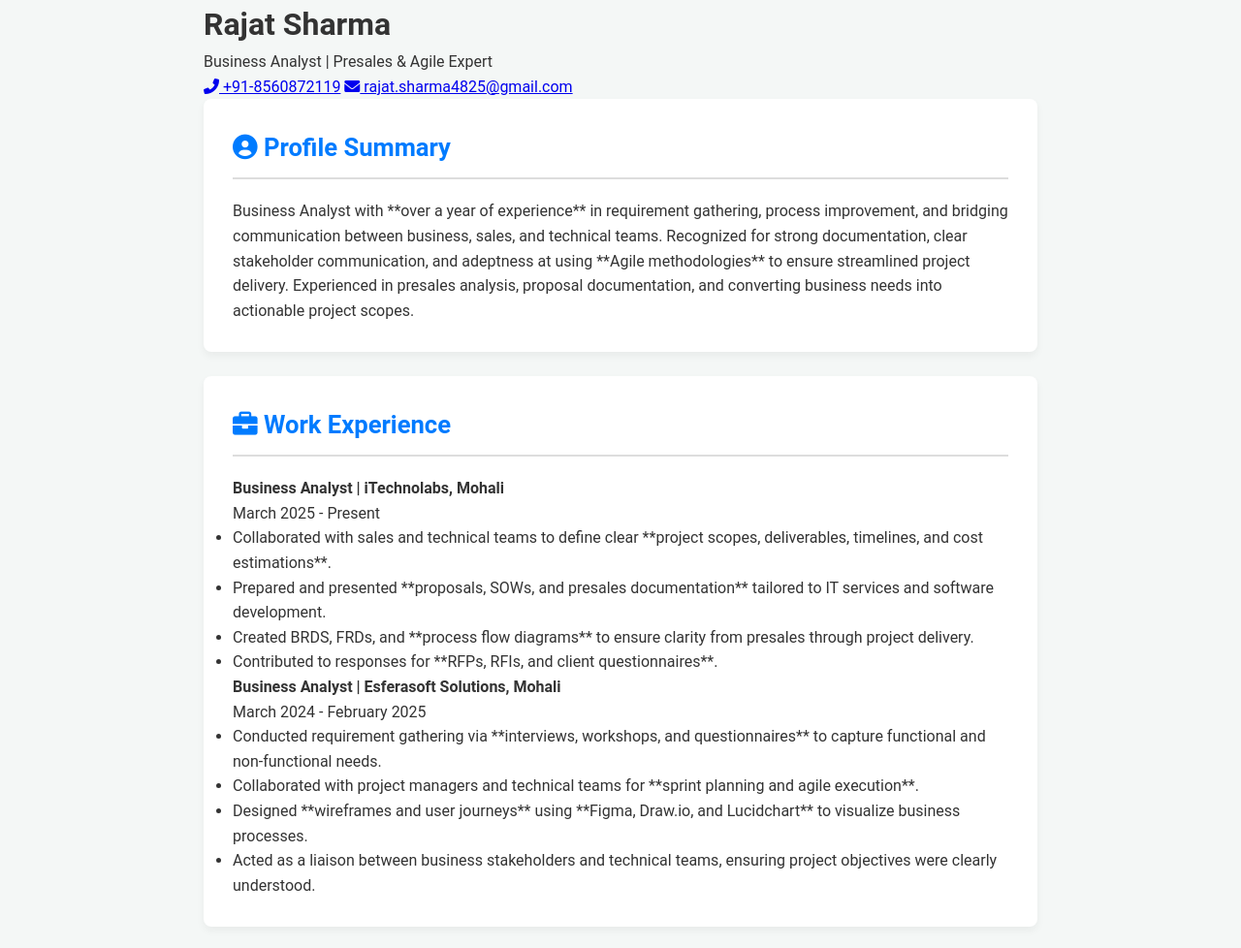
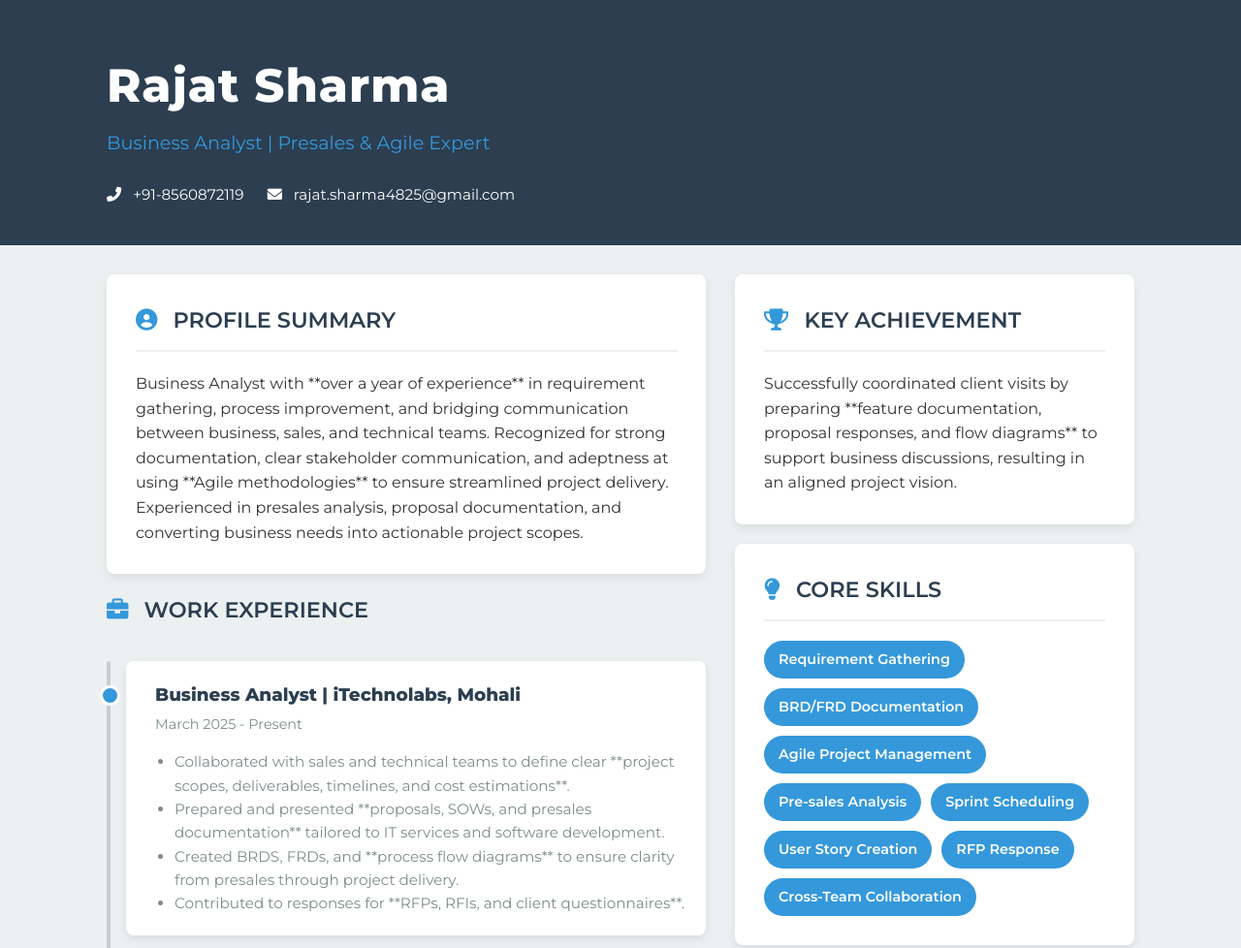
Before and after one commit to rajat-2499/Rajat-Online-Resume, a plain HTML site: page index.html in a window 1280 px wide. Shown: the top 978 px of the page at 97% size. Drawn offline with Linux system fonts and the light colour scheme.

Commit message:
Update style.css

```diff
--- a/style.css
+++ b/style.css
@@ -1,12 +1,13 @@
-/* Base Reset and Global Styles */
+/* MODERN CSS STYLING */
 :root {
-    --primary-color: #007bff; /* Professional blue for accents */
+    --primary-color: #3498db; /* Clean, professional blue */
+    --accent-color: #2c3e50; /* Darker accent for headers */
     --text-color: #333;
-    --bg-color: #f4f7f6;
-    --header-bg: #2c3e50; /* Darker header for contrast */
-    --header-text: #ffffff;
-    --section-bg: #ffffff;
-    --border-color: #ddd;
+    --light-text: #7f8c8d;
+    --bg-color: #ecf0f1; /* Very light gray background */
+    --card-bg: #ffffff;
+    --shadow: 0 4px 10px rgba(0, 0, 0, 0.08);
+    --border-radius: 8px;
 }
 
 * {
@@ -16,194 +17,216 @@
 }
 
 body {
-    font-family: 'Roboto', sans-serif;
+    font-family: 'Montserrat', sans-serif;
     line-height: 1.6;
     color: var(--text-color);
     background-color: var(--bg-color);
-    padding-bottom: 50px; /* Space for the fixed footer */
 }
 
-/* Layout and Container */
 .container {
-    max-width: 900px;
+    max-width: 1100px;
     margin: 0 auto;
     padding: 0 20px;
 }
 
-/* Header Styling */
-.header {
-    background-color: var(--header-bg);
-    color: var(--header-text);
-    padding: 40px 0;
+/* --- HEADER / HERO SECTION --- */
+.hero-header {
+    background-color: var(--accent-color);
+    color: #ffffff;
+    padding: 50px 0 40px;
     margin-bottom: 30px;
 }
 
-.header h1 {
-    font-size: 2.5em;
-    font-weight: 700;
+.hero-header h1 {
+    font-size: 3em;
+    font-weight: 800;
+    margin-bottom: 5px;
+    letter-spacing: 1px;
+}
+
+.role-title {
+    font-size: 1.2em;
+    font-weight: 400;
+    color: var(--primary-color);
+    margin-bottom: 25px;
+}
+
+.contact-links a {
+    text-decoration: none;
+    color: #ffffff;
+    margin-right: 20px;
+    font-size: 0.95em;
+    transition: color 0.3s;
+}
+
+.contact-links a:hover {
+    color: var(--primary-color);
+}
+
+.contact-links i {
+    margin-right: 8px;
+}
+
+/* --- GRID LAYOUT --- */
+.grid-container {
+    display: grid;
+    /* Main Content (3 parts) and Sidebar (2 parts) */
+    grid-template-columns: 3fr 2fr;
+    gap: 30px;
+    margin-top: 30px;
+}
+
+.card {
+    background-color: var(--card-bg);
+    padding: 30px;
+    margin-bottom: 20px;
+    border-radius: var(--border-radius);
+    box-shadow: var(--shadow);
+    transition: transform 0.2s, box-shadow 0.2s;
+}
+
+.card:hover {
+    transform: translateY(-3px);
+    box-shadow: 0 6px 15px rgba(0, 0, 0, 0.15);
+}
+
+.section-title {
+    color: var(--accent-color);
+    font-size: 1.4em;
+    font-weight: 600;
+    border-bottom: 2px solid #ecf0f1;
+    padding-bottom: 12px;
+    margin-bottom: 20px;
+    text-transform: uppercase;
+}
+
+.icon-bullet {
+    color: var(--primary-color);
+    margin-right: 10px;
+}
+
+/* --- SKILLS GRID (BADGES) --- */
+.skills-grid {
+    display: flex;
+    flex-wrap: wrap;
+    gap: 10px;
+}
+
+.skill-badge {
+    background-color: var(--primary-color);
+    color: #ffffff;
+    padding: 8px 15px;
+    border-radius: 50px; /* Pill shape */
+    font-size: 0.9em;
+    font-weight: 600;
+    cursor: default;
+    transition: background-color 0.2s, transform 0.1s;
+}
+
+.skill-badge:hover {
+    background-color: #2980b9; /* Slightly darker on hover */
+    transform: scale(1.03);
+}
+
+/* --- WORK EXPERIENCE TIMELINE --- */
+.timeline {
+    position: relative;
+    padding-left: 20px;
+}
+
+.timeline::before {
+    content: '';
+    position: absolute;
+    top: 0;
+    left: 0;
+    width: 4px;
+    height: 100%;
+    background-color: #ccc;
+    border-radius: 2px;
+}
+
+.timeline-item {
+    position: relative;
+    padding: 20px 20px 20px 30px;
+    margin-bottom: 30px;
+    border-left: none; /* Removed default border */
+}
+
+.timeline-item::before {
+    content: '';
+    position: absolute;
+    left: -27px;
+    top: 25px;
+    width: 15px;
+    height: 15px;
+    border-radius: 50%;
+    background-color: var(--primary-color);
+    border: 3px solid var(--card-bg); /* Ring effect */
+    z-index: 1;
+}
+
+.timeline-item h4 {
+    color: var(--accent-color);
+    font-size: 1.15em;
     margin-bottom: 5px;
 }
 
-.header h2 {
-    font-size: 1.2em;
-    font-weight: 300;
+.timeline-date {
+    color: var(--light-text);
+    font-size: 0.9em;
+    display: block;
     margin-bottom: 15px;
-    color: #b4c9e1;
 }
 
-.contact-info span {
-    display: inline-block;
-    margin-right: 20px;
-    font-size: 0.9em;
+.timeline-item ul {
+    list-style: disc;
+    margin-left: 20px;
+    font-size: 0.95em;
+    color: var(--light-text);
 }
 
-.contact-info i {
-    color: var(--primary-color);
-    margin-right: 5px;
+/* --- FOOTER --- */
+.footer {
+    text-align: center;
+    padding: 25px 0;
+    margin-top: 40px;
+    color: var(--light-text);
+    font-size: 0.9em;
+    border-top: 1px solid #ddd;
 }
 
-/* Section Styling */
-.section {
-    background-color: var(--section-bg);
-    padding: 30px;
-    margin-bottom: 25px;
-    border-radius: 8px;
-    box-shadow: 0 4px 8px rgba(0, 0, 0, 0.05);
+/* --- RESPONSIVENESS (Crucial for Modern Design) --- */
+@media (max-width: 992px) {
+    .grid-container {
+        /* Collapse to single column on smaller screens */
+        grid-template-columns: 1fr;
+    }
 }
 
-.section-title {
-    color: var(--primary-color);
-    font-size: 1.6em;
-    border-bottom: 2px solid var(--border-color);
-    padding-bottom: 10px;
-    margin-bottom: 20px;
-}
-
-/* Work Experience Styling */
-.job-entry {
-    margin-bottom: 25px;
-    padding-left: 15px;
-    border-left: 3px solid var(--primary-color);
-}
-
-.job-entry h4 {
-    font-size: 1.1em;
-    color: #2c3e50;
-    margin-bottom: 3px;
-}
-
-.job-entry .date {
-    font-size: 0.9em;
-    color: #777;
-    margin-bottom: 10px;
-    font-style: italic;
-}
-
-.job-entry ul {
-    list-style: disc;
-    margin-left: 20px;
-    padding-left: 0;
-}
-
-.job-entry ul li {
-    margin-bottom: 5px;
-    font-size: 0.95em;
-}
-
-/* Skills List Styling */
-.skills-list, .tech-list {
-    list-style: none;
-    display: flex;
-    flex-wrap: wrap;
-    padding: 0;
-}
-
-.skills-list li {
-    background-color: #e6f0ff;
-    color: var(--primary-color);
-    padding: 8px 15px;
-    margin: 0 10px 10px 0;
-    border-radius: 5px;
-    font-size: 0.9em;
-    font-weight: 500;
-    transition: background-color 0.3s;
-}
-
-.skills-list li:hover {
-    background-color: var(--primary-color);
-    color: var(--header-text);
-}
-
-.skills-list i {
-    margin-right: 5px;
-}
-
-/* Technical Competencies List */
-.tech-list {
-    display: block; /* Stack items for tech list */
-}
-
-.tech-list li {
-    margin-bottom: 8px;
-    font-size: 0.95em;
-}
-
-.tech-list strong {
-    color: var(--primary-color);
-}
-
-
-/* Education Styling */
-.education p {
-    margin-bottom: 5px;
-    font-size: 1em;
-}
-
-/* Two-Column Layout for Technicals and Education */
-.two-column-layout {
-    display: flex;
-    gap: 20px;
-}
-
-.two-column-layout .section {
-    flex: 1;
-}
-
-/* Footer Styling */
-.footer {
-    text-align: center;
-    padding: 20px 0;
-    margin-top: 30px;
-    border-top: 1px solid var(--border-color);
-    color: #777;
-    font-size: 0.8em;
-}
-
-/* Media Queries for Responsiveness */
-@media (max-width: 768px) {
-    .header {
+@media (max-width: 600px) {
+    .hero-header {
         padding: 30px 0;
     }
 
-    .header h1 {
+    .hero-header h1 {
         font-size: 2em;
     }
 
-    .contact-info {
+    .role-title {
+        font-size: 1em;
+    }
+
+    .contact-links {
         display: flex;
         flex-direction: column;
-        gap: 5px;
+        gap: 10px;
     }
 
-    .contact-info span {
+    .contact-links a {
         margin-right: 0;
     }
 
-    .skills-list {
-        justify-content: center;
-    }
-
-    .two-column-layout {
-        flex-direction: column;
+    .card {
+        padding: 20px;
     }
 }
```
